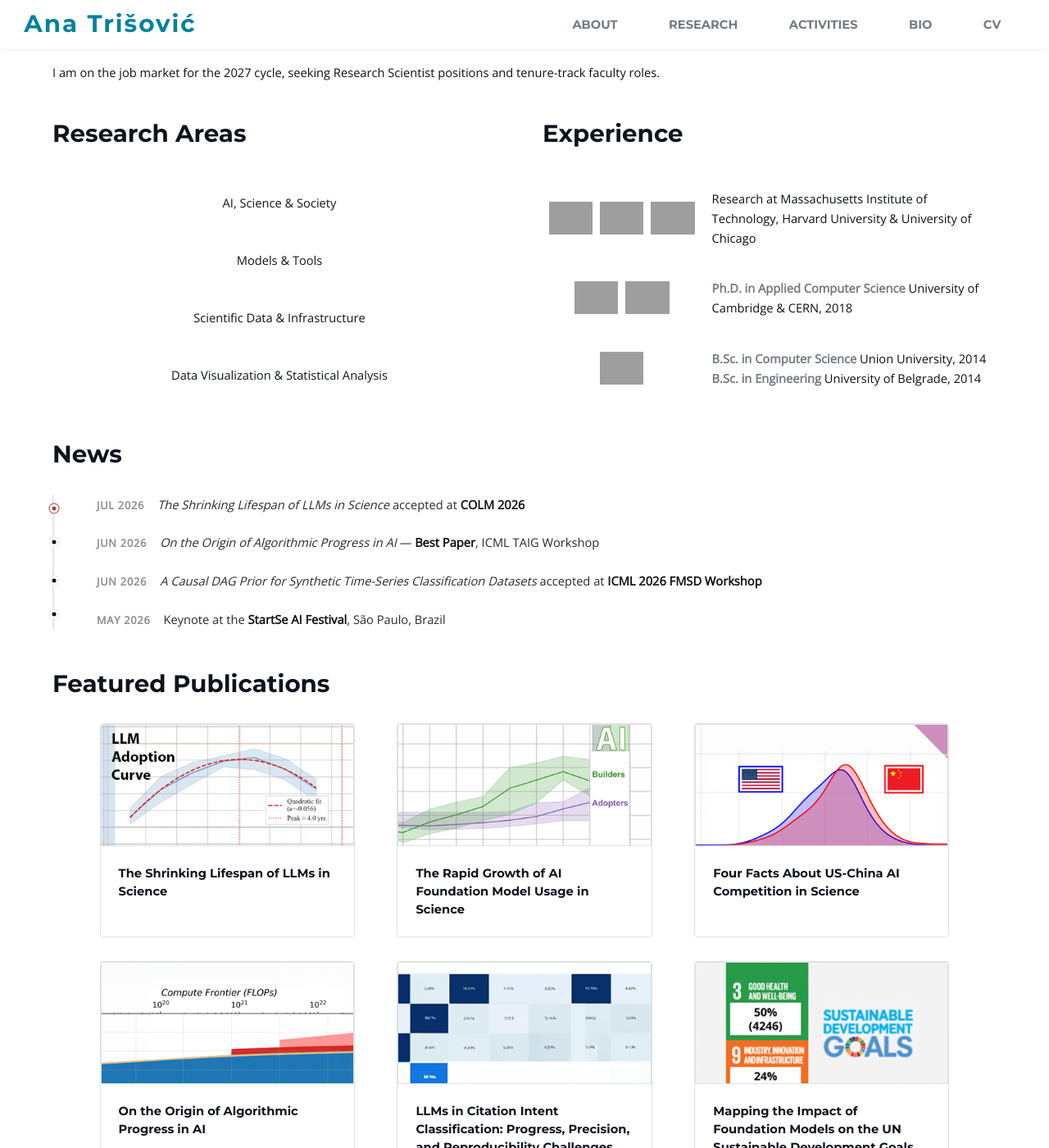
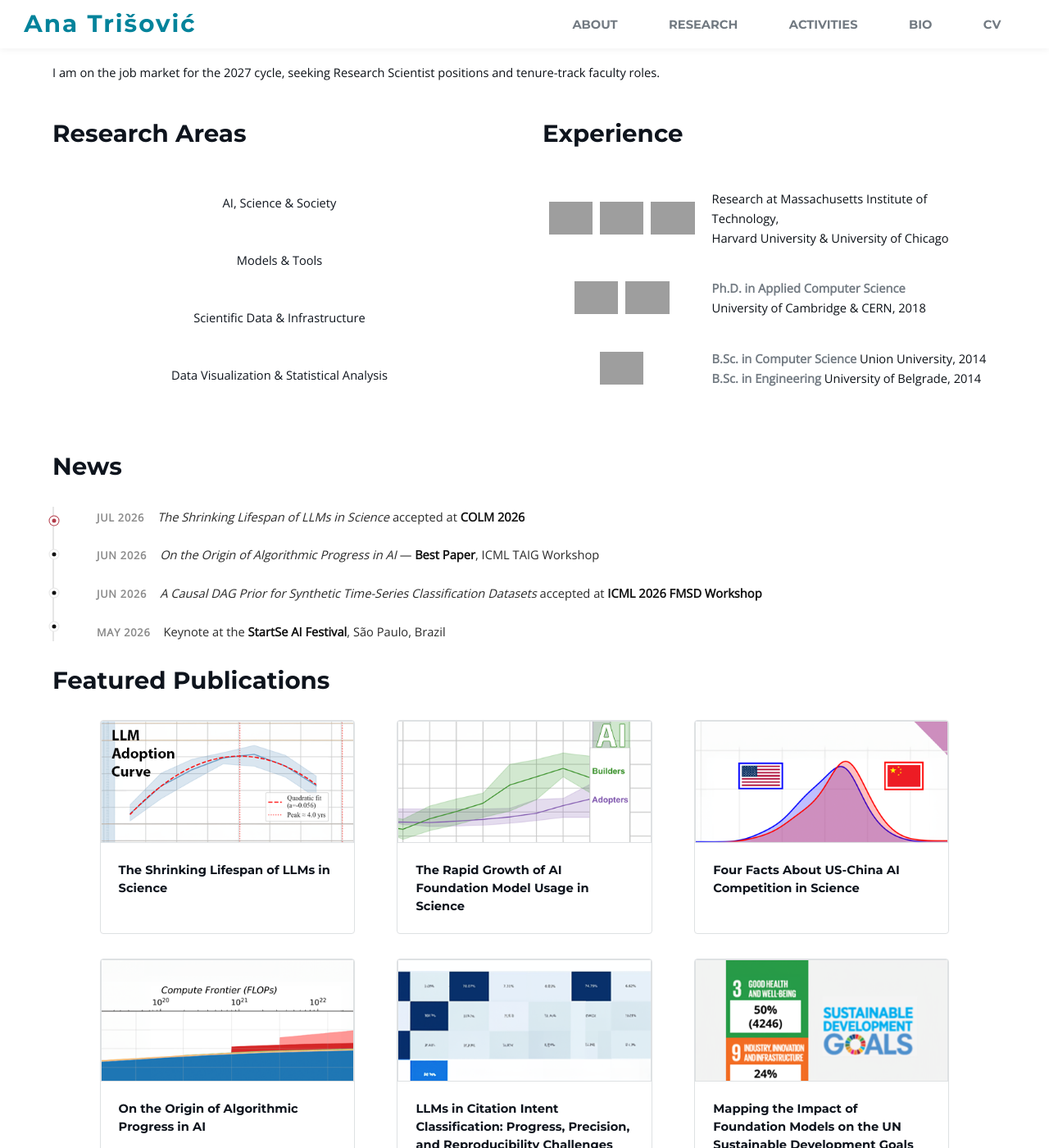
Before and after one commit to atrisovic/anatrisovic.github.io, a Jekyll site: the page built from index.html, in a window 1280 px wide and 1400 px high, scrolled down 693 px. Shown: the whole window at 82% size. Built offline with Jekyll 4.4.1, drawn with Linux system fonts in a browser that asks for light colours; grey boxes are pictures that could not be loaded.

Commit message:
cosmetics

```diff
--- a/assets/css/main.css
+++ b/assets/css/main.css
@@ -3515,7 +3515,6 @@
 	border-collapse: separate;
     border-spacing: 0;
     background-color: transparent;
-    height: 100%;
 }
 
 #education-table td {
@@ -3550,7 +3549,7 @@
 
 #education-table .degree {
 	display: block;           /* each on its own line */
-	/* white-space: nowrap;      prevent wrapping */
+	white-space: nowrap;      prevent wrapping
 }
 
 /* Equalize the two columns holding education tables (desktop only) */
--- a/index.html
+++ b/index.html
@@ -54,7 +54,7 @@
                 alt="Logo">
             </td>
             <td class="col-text">
-              Research at Massachusetts Institute of Technology, Harvard University & University of Chicago
+              Research at Massachusetts Institute of Technology, <br>Harvard University & University of Chicago
             </td>
           </tr>
           <tr>
@@ -66,7 +66,7 @@
               <img src="https://upload.wikimedia.org/wikipedia/commons/7/7d/CERN_logo.png" alt="Logo">
             </td>
             <td class="col-text">
-              <strong>Ph.D. in Applied Computer Science</strong> University of Cambridge &
+              <strong>Ph.D. in Applied Computer Science</strong> <br>University of Cambridge &
               CERN, 2018
             </td>
           </tr>
@@ -135,7 +135,7 @@
 <style>
   .news-section {
     /* width inherited from parent — no max-width, no auto margins */
-    margin: -1rem 0 3rem 0;
+    margin: 0 3rem 0 0;
     font-family: inherit;
     color: #1a1a1a;
   }
```
